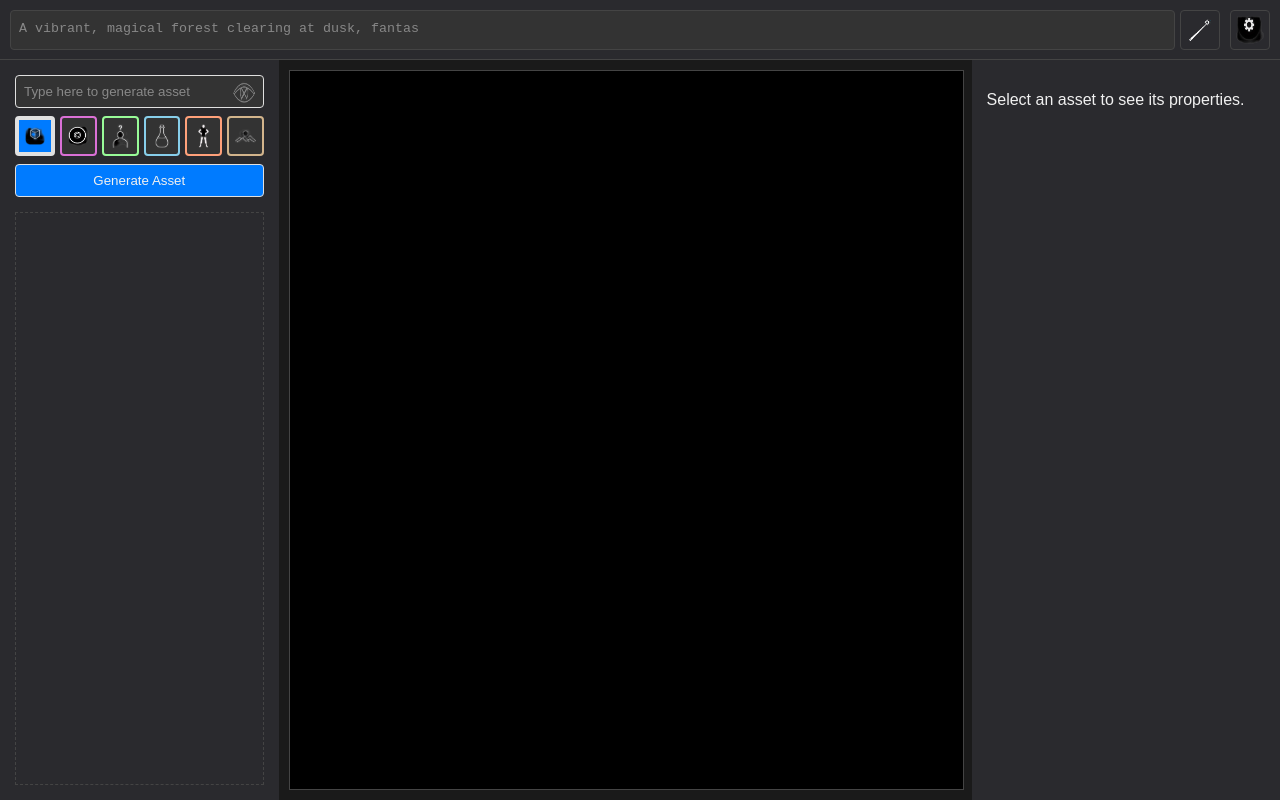
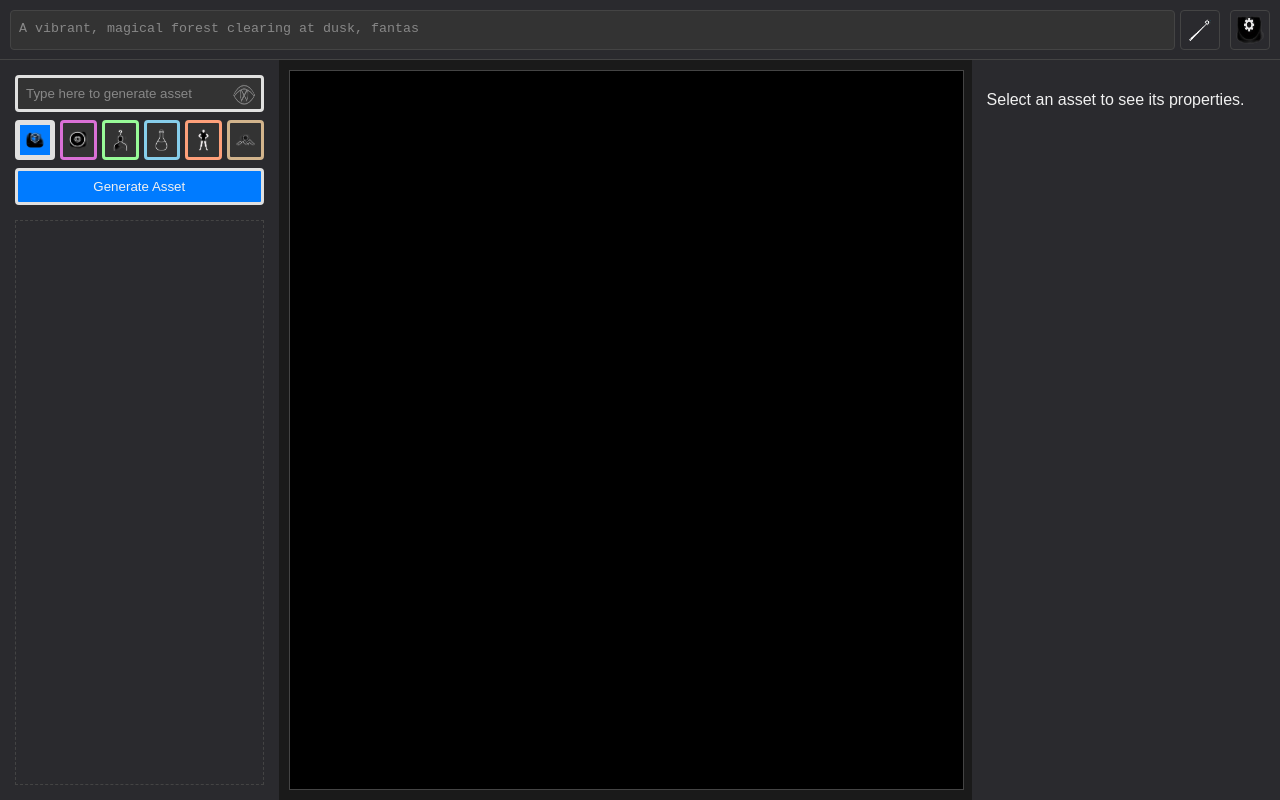
Before and after one commit to websimapi/websim-ai-scene-generator-31, a plain HTML site: page index.html in a window 1280 px wide. Drawn offline with Linux system fonts and the light colour scheme.

Commit message:
v2: Make the outline on the button and input thicker

```diff
--- a/styles.css
+++ b/styles.css
@@ -138,7 +138,7 @@ h2, h3 {
     height: 40px;
     padding: 6px;
     background-color: var(--input-bg);
-    border: 2px solid var(--border-color);
+    border: 3px solid var(--border-color);
     cursor: pointer;
     transition: all 0.2s; /* Added transition for border width */
 }
@@ -150,7 +150,7 @@ h2, h3 {
 
 .asset-type-btn.active {
     background-color: var(--primary-color);
-    border-width: 4px; /* Use border width to indicate active state */
+    border-width: 5px; /* Use border width to indicate active state */
 }
 
 .asset-type-btn img {
@@ -184,6 +184,10 @@ input, select, textarea, button {
     color: var(--text-color);
     box-sizing: border-box;
     transition: border-color 0.2s; /* Add transition for smooth color changes */
+}
+
+#asset-prompt, #generate-asset-btn {
+    border-width: 3px;
 }
 
 textarea, button {
```
